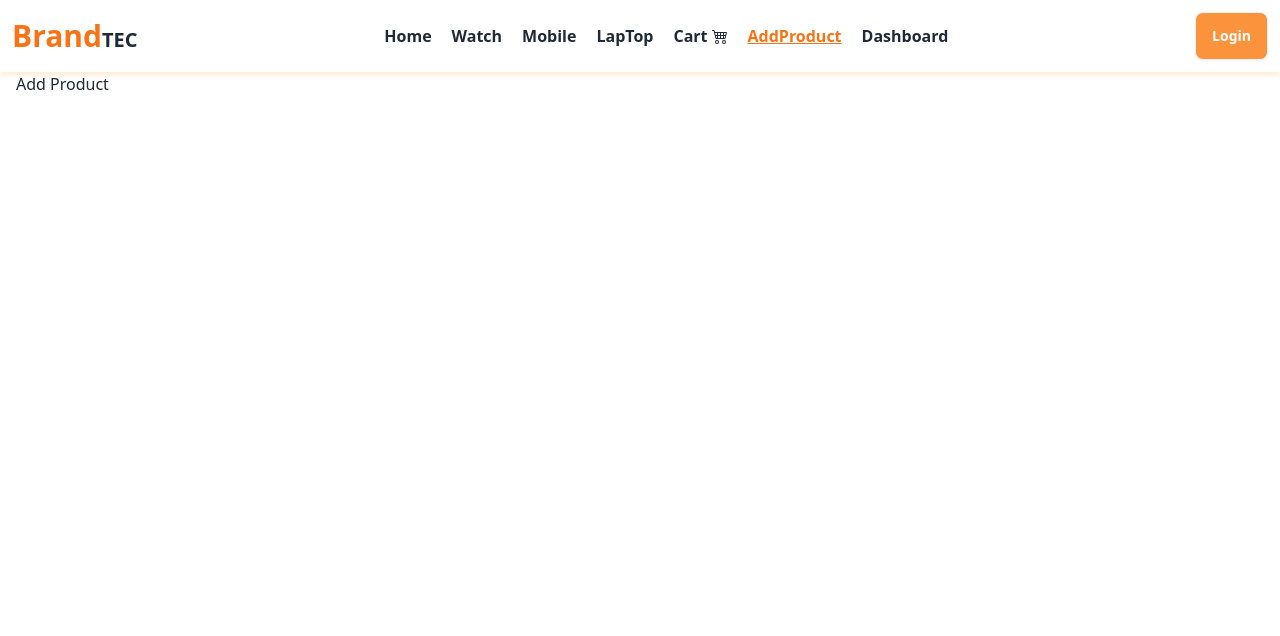
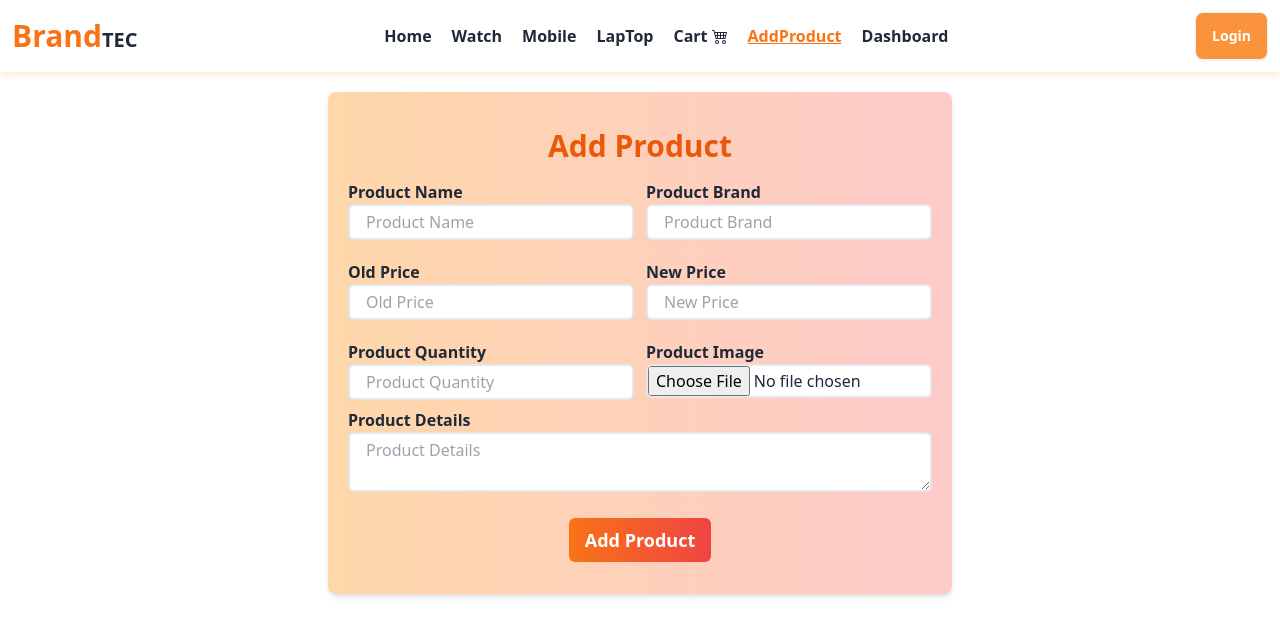
Before and after one commit to Masudur400/Brand-tec-client, a React (Vite) app: page /addProduct in a window 1280 px wide. Shown: the top 636 px of the page. Built offline with nearby package versions, Linux system fonts and the light colour scheme; no server answers.

Commit message:
add product form add

```diff
--- a/src/Slider/Carosel.jsx
+++ b/src/Slider/Carosel.jsx
@@ -18,7 +18,7 @@ import p3 from '../../src/assets/images/laptop-5-removebg-preview.png'
 
 const Carosel = () => {
     return (
-        <div className='bg-orange-50'>
+        <div className='bg-gradient-to-r from-orange-100 to-red-100'>
             <Swiper
                 spaceBetween={30}
                 centeredSlides={true}
--- a/src/components/AddProduct/AddProduct.jsx
+++ b/src/components/AddProduct/AddProduct.jsx
@@ -1,8 +1,72 @@
+import { Helmet } from "react-helmet";
+
 
 const AddProduct = () => {
+
+    const handleAddProduct = e =>{
+        e.preventDefault()
+        const form = new FormData(e.currentTarget)
+       const  productName = form.get('productName')
+       const productBrand = form.get('productBrand')
+       const oldPrice = form.get('oldPrice')
+       const newPrice = form.get('newPrice')
+       const productQuantity = form.get('productQuantity')
+       const productImage = form.get('productImage')
+       const productDetails = form.get('productDetails')
+
+       console.table(productName, productBrand, oldPrice, newPrice, productQuantity, productImage, productDetails)
+
+    }
+
     return (
         <div>
-            Add Product
+            <div className="lg:w-2/4 md:w-2/3 mx-auto my-5 md:p-5 p-3 rounded-lg bg-gradient-to-r from-orange-200 to-red-200 shadow-md max-sm:mx-4 ">
+                <Helmet>
+                    <title>Login</title>
+                </Helmet>
+
+                <h3 className="text-3xl font-bold text-center text-orange-600 my-4">Add Product</h3>
+                <form onSubmit={handleAddProduct}>
+
+                    <div className="grid grid-cols-1 md:grid-cols-2 md:gap-3">
+                    <div>
+                        <p className="font-semibold">Product Name</p>
+                        <input type="text" name="productName" placeholder="Product Name" id="" className="border-2 rounded-md w-full text-sm md:text-base px-4 md:py-1 mb-2" />
+                    </div>
+                    <div>
+                        <p className="font-semibold">Product Brand</p>
+                        <input type="text" name="productBrand" placeholder="Product Brand" id="" className="border-2 rounded-md w-full text-sm md:text-base px-4 md:py-1 mb-2" />
+                    </div>
+                    <div>
+                        <p className="font-semibold">Old Price</p>
+                        <input type="text" name="oldPrice" placeholder="Old Price" id="" className="border-2 rounded-md w-full text-sm md:text-base px-4 md:py-1 mb-2" />
+                    </div>
+                    <div>
+                        <p className="font-semibold">New Price</p>
+                        <input type="text" name="newPrice" placeholder="New Price" id="" className="border-2 rounded-md w-full text-sm md:text-base px-4 md:py-1 mb-2" />
+                    </div>
+                    <div>
+                        <p className="font-semibold">Product Quantity</p>
+                        <input type="text" name="productQuantity" placeholder="Product Quantity" id="" className="border-2 rounded-md w-full text-sm md:text-base px-4 md:py-1 mb-2" />
+                    </div>
+                    <div>
+                    <p className="font-semibold text-sm md:text-base">Product Image</p>
+                    <input type="file" placeholder="" name="productImage" id="" className="border-2 rounded-sm md:rounded-md w-full text-sm md:text-base  mb-2 bg-white" />
+                    </div>
+                    </div>
+                    <div>
+                    <p className="font-semibold text-sm md:text-base">Product Details</p>
+                   <textarea name="productDetails" placeholder="Product Details" id="" className="border-2 rounded-md w-full text-sm md:text-base px-4 md:py-1 mb-2"></textarea>
+                    </div>
+
+
+                    <div className="flex justify-center">
+                        <input className="w-fit px-4 py-1 md:py-2 text-center text-lg rounded-md bg-gradient-to-r from-orange-500 to-red-500 hover:from-red-400 hover:to-orange-400 text-white font-bold my-3" type="submit" value="Add Product" />
+
+                    </div>
+                </form>
+
+            </div>
         </div>
     );
 };
--- a/src/components/Register/Register.jsx
+++ b/src/components/Register/Register.jsx
@@ -124,6 +124,7 @@ const Register = () => {
                     }
 
                     navigate(location?.state ? location.state : '/')
+                    // window.location.reload()
                 })
                 .catch(err=>{
                     console.log(err.message)
@@ -138,39 +139,13 @@ const Register = () => {
 
 
     return (
-        // <div className="lg:w-1/3 md:w-1/2 mx-auto my-14 p-3 md:p-5 rounded-lg bg-orange-100 shadow-md max-sm:mx-4">
-        //     <div className="flex justify-end">
-        //     <Link to='/' className="p-1 border-2 border-orange-500 rounded-full"><FaXmark className="text-3xl text-orange-600 my-0"></FaXmark></Link>
-        //     </div>
-        //     <h3 className="text-3xl font-bold text-center text-orange-600 my-4">Please Register</h3>
-        //     <form onSubmit={handleRegister} className="space-y-5">
-        //         <div>
-        //             <input type="text" name="name" placeholder="Your Name" id="" className="w-full px-4 py-2 rounded-md" />
-        //         </div>
-        //         <div>
-        //             <input type="email" name="email" placeholder="Your Email" id="" className="w-full px-4 py-2 rounded-md" />
-
-        //         </div>
-        //         <div>
-        //             <input type="password" name="password" placeholder="Password" id="" className="w-full px-4 py-2 rounded-md" />
-        //         </div>
-        //         <div>
-        //             <input type="file" name="photo" id="" className="w-full px-4 py-2 rounded-md" />
-        //         </div>
-        //         <div>
-        //             <input type="submit" value="Register" className="w-full px-4 py-2 rounded-md bg-orange-500 text-white font-bold hover:bg-orange-600" />
-        //         </div>
-        //     </form>
-        //     <p className="my-3">Already an account <Link to='/loginRegister/login' className="text-red-500 font-bold">Please Login</Link></p>
-        // </div>
-
 
         <div className="min-h-screen">
             <Helmet>
                 <title>Register</title>
             </Helmet>
 
-            <div data-aos="zoom-in-down" className="w-4/5 lg:w-1/3 md:w-2/3 mx-auto bg-orange-100 shadow-xl p-5 rounded-lg my-20">
+            <div data-aos="zoom-in-down" className="w-4/5 lg:w-1/3 md:w-2/3 mx-auto bg-gradient-to-r from-orange-200 to-red-200 shadow-xl p-5 rounded-lg my-20">
 
                 <div className="flex justify-end">
                     <Link to='/' className="p-1 border-2 border-orange-500 rounded-full"><FaXmark className="md:text-3xl text-orange-600 my-0"></FaXmark></Link>
@@ -184,20 +159,20 @@ const Register = () => {
 
                 <form onSubmit={handleRegister}>
 
-                    <p className="font-semibold">Name</p>
-                    <input className="border-2 rounded-md w-full px-4 py-2 mb-2" type="text" name="name" placeholder="Name" id="name" required />
+                    <p className="font-semibold text-sm md:text-base">Name</p>
+                    <input className="border-2 rounded-md w-full text-sm md:text-base px-4 md:py-1 mb-2" type="text" name="name" placeholder="Name" id="name" required />
 
 
-                    <p className="font-semibold">Email</p>
-                    <input className="border-2 rounded-md w-full px-4 py-2 mb-2" type="email" name="email" placeholder="Email" id="email" required />
+                    <p className="font-semibold text-sm md:text-base">Email</p>
+                    <input className="border-2 rounded-md w-full text-sm md:text-base px-4 md:py-1 mb-2" type="email" name="email" placeholder="Email" id="email" required />
                     {
                         emailError && <p className="  text-red-500">{emailError}</p>
                     }
 
-                    <p className="font-semibold">Password</p>
+                    <p className="font-semibold text-sm md:text-base">Password</p>
                     <div className="relative">
-                        <input className="border-2 rounded-md w-full px-4 py-2 mb-2" type={showPassword ? "text" : "password"} name="password" placeholder="Password" id="password" required />
-                        <span className="absolute top-1/4 right-3" onClick={() => setShowPassword(!showPassword)}>
+                        <input className="border-2 rounded-md w-full text-sm md:text-base px-4 md:py-1 mb-2" type={showPassword ? "text" : "password"} name="password" placeholder="Password" id="password" required />
+                        <span className="absolute md:top-1/4 top-[5px] right-3" onClick={() => setShowPassword(!showPassword)}>
                             {showPassword ? <FaRegEyeSlash></FaRegEyeSlash> : <FaRegEye></FaRegEye>}
                         </span>
                     </div>
@@ -205,12 +180,14 @@ const Register = () => {
                         passwordError && <p className="text-red-500">  {passwordError}</p>
                     }
 
-                    <p className="font-semibold">Your Photo</p>
-                    <input type="file" placeholder="" name="photo" id="" className="w-full px-4 py-2 rounded-md bg-white" />
+                    <p className="font-semibold text-sm md:text-base">Your Photo</p>
+                    <input type="file" placeholder="" name="photo" id="" className="border-2 rounded-sm md:rounded-md w-full text-sm md:text-base  mb-2 bg-white" />
 
                     {
-                        loading ? <button disabled className="w-full px-4 py-2 text-center text-lg rounded-md bg-orange-500 hover:bg-orange-600 border hover:border-black-500 text-white font-bold my-3"><span className="loading loading-spinner loading-md"></span></button> :
-                            <input disabled={loading} className="w-full px-4 py-2 text-center text-lg rounded-md bg-orange-500 hover:bg-orange-600 border hover:border-black-500 text-white font-bold my-3" type="submit" value="Register" />
+                        loading ?
+                        <button disabled className="w-full px-4 py-1 md:py-2 text-center text-lg rounded-md bg-orange-500 hover:bg-orange-600 border hover:border-black-500 text-white font-bold my-3"><span className="loading loading-spinner loading-md"></span></button>
+                        :
+                            <input disabled={loading} className="w-full px-4 py-1 md:py-2 text-center text-lg rounded-md bg-gradient-to-r from-orange-500 to-red-500 hover:from-red-400 hover:to-orange-400 text-white font-bold my-3" type="submit" value="Register" />
                     }
 
                 </form>
```
Also changed, not shown: src/components/Login/Login.jsx (+18 -11 lines), src/components/Profile/Profile.jsx (+5 -3 lines).
